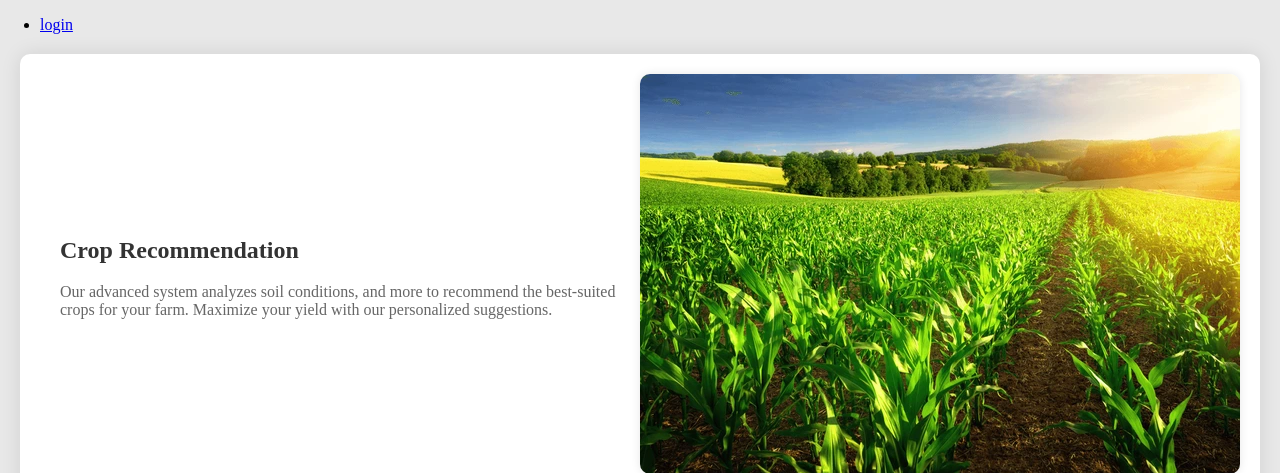
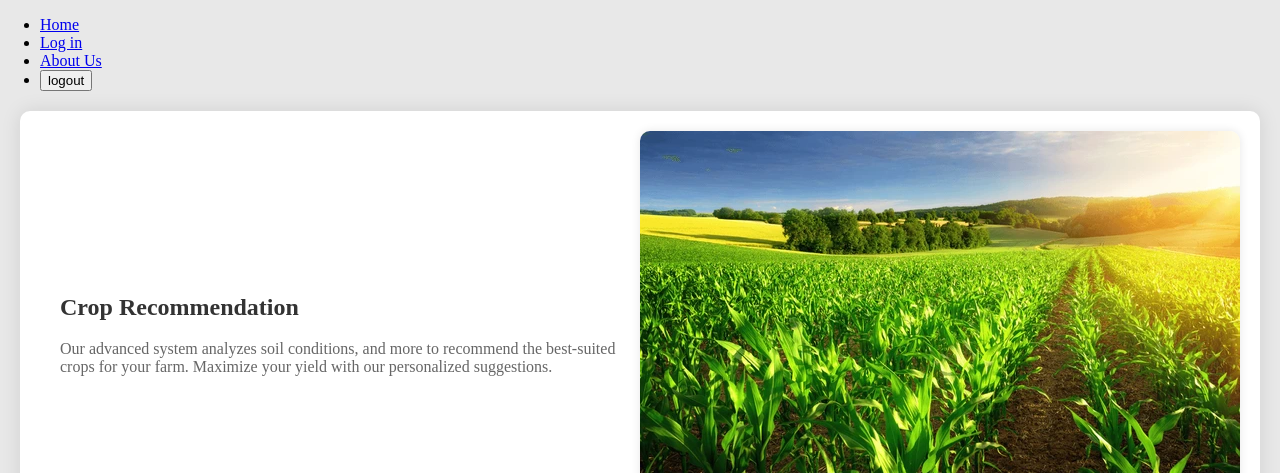
Before and after one commit to BirendraKSharma/minor_project, a Flask app: page / in a window 1280 px wide. Shown: the top 473 px of the page. Run offline with Flask 3, Linux system fonts and the light colour scheme; parts of the project's set-up code (start-up, migrations or seed data) failed here and were passed over; some libraries are stand-ins or nearby versions.

Commit message:
changes the name of the navbar

```diff
--- a/templates/homepage.html
+++ b/templates/homepage.html
@@ -51,7 +51,12 @@
     <header>
       <nav>
         <ul>
-          <li><a href="/login">login</a></li>
+          <li><a href="/homepage">Home</a></li>
+          <li><a href="/login">Log in</a></li>
+          <li><a href="#">About Us</a></li>
+          <li>
+            <form action="/logout"><button class="logout">logout</button></form>
+          </li>
         </ul>
       </nav>
     </header>
--- a/templates/index.html
+++ b/templates/index.html
@@ -41,11 +41,11 @@ checkbtn.addEventListener('click',()=>{
         </label>
 
         <ul>
-            <li> <a href="/homepage">home</a></li>
+            <li> <a href="/homepage">Home</a></li>
 
-            <li> <a href="/dashboard">dashboard</a></li>
+            <li> <a href="/dashboard">Dashboard</a></li>
 
-           <li><form action="/logout"><button class="logout">logout</button></form></li>
+           <li><form action="/logout"><button class="logout">Log out</button></form></li>
         </ul>
 
     </nav>
--- a/templates/login.html
+++ b/templates/login.html
@@ -6,10 +6,7 @@
     <meta name="viewport" content="width=device-width, initial-scale=1.0">
     <title>Login</title>
     <link rel="stylesheet" href="\static\style.css">
-    <link rel="stylesheet" href="\static\styles.css">
     <script src="\static\script.js" defer></script>
-    <link rel="stylesheet" href="\static\style1.css">
-    <link rel="stylesheet" href="\static\styled.css">
 
     <script src="https://kit.fontawesome.com/f2ae13f1ba.js" crossorigin="anonymous"></script>
 <style>
--- a/templates/register.html
+++ b/templates/register.html
@@ -26,10 +26,6 @@
 <body>
     <header>
         <nav>
-            <input type="checkbox" id="check">
-            <label for="check" class="checkbtn">
-                <i class="fas fa-bars"></i>
-            </label>
             <label class="logo">Crops Recommendation System</label>
             <ul>
                 <li> <a href="/">home</a></li>
```
